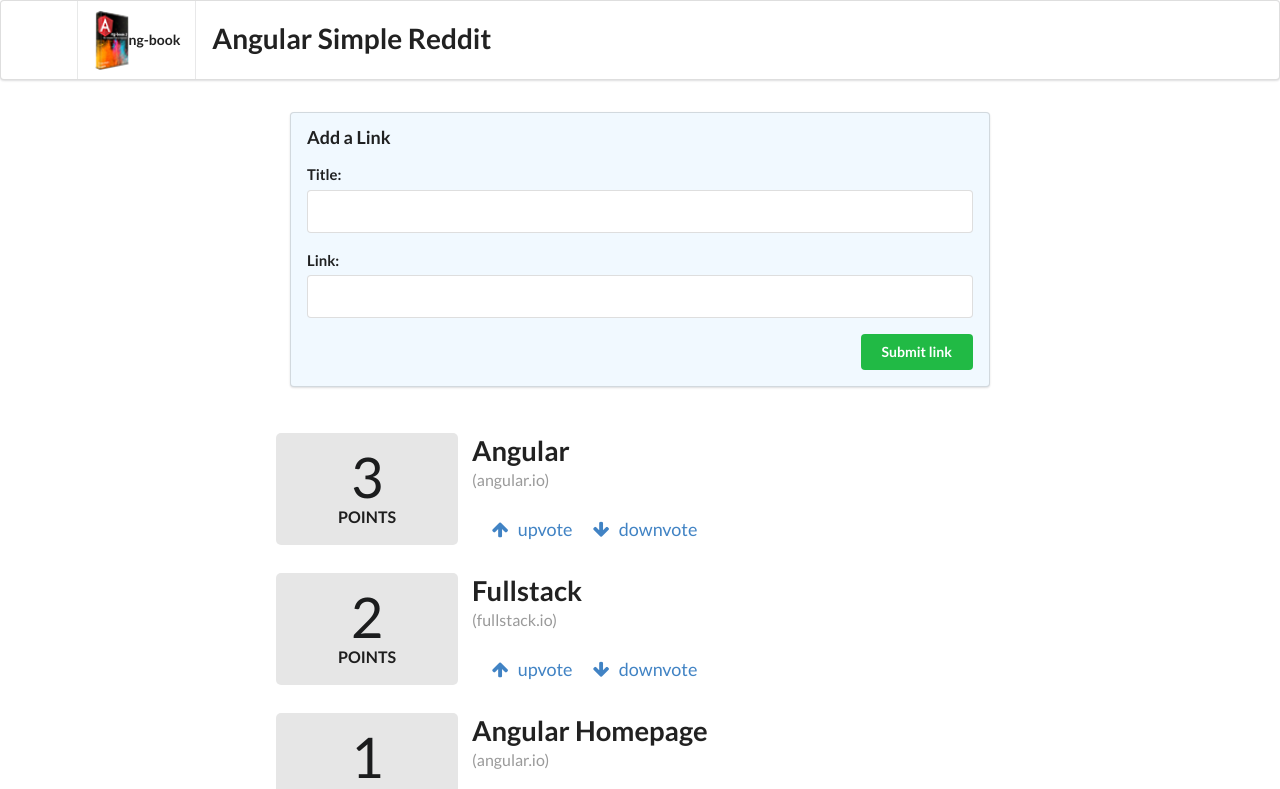
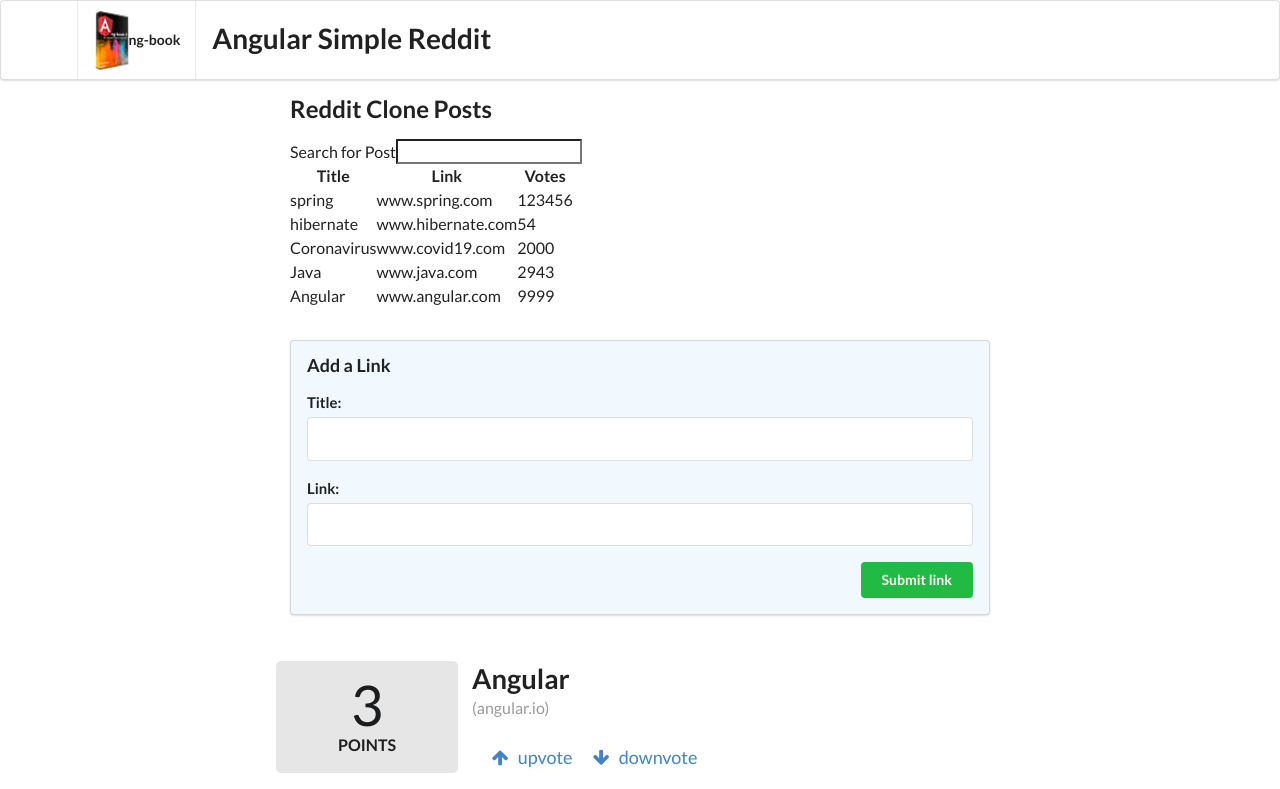
Before and after one commit to starrynights89/angular-reddit, an Angular app: page /posts in a window 1280 px wide. Shown: the top 789 px of the page. Built offline with nearby package versions, Linux system fonts and the light colour scheme.

Commit message:
search and article list working, needs back end support

```diff
--- a/src/app/app.component.html
+++ b/src/app/app.component.html
@@ -1,4 +1,4 @@
-
+<router-outlet></router-outlet>
 <form class="ui large form segment">
   <h3 class="ui header">Add a Link</h3>
 
@@ -30,5 +30,3 @@
   </app-article>
 </div>
 <!-- end adding here -->
-
-<app-posts></app-posts>>
--- a/src/app/components/posts/posts.component.ts
+++ b/src/app/components/posts/posts.component.ts
@@ -14,11 +14,38 @@
   searchFilter = ``;
 
   postList: Article[];
+  private postListJson = `[
+    {
+      "title": "spring",
+      "link": "www.spring.com",
+      "votes": 123456
+    },
+    {
+      "title": "hibernate",
+      "link": "www.hibernate.com",
+      "votes": 54
+    },
+    {
+      "title": "Coronavirus",
+      "link": "www.covid19.com",
+      "votes": 2000
+    },
+    {
+      "title": "Java",
+      "link": "www.java.com",
+      "votes": 2943
+    },
+    {
+      "title": "Angular",
+      "link": "www.angular.com",
+      "votes": 9999
+    }
+  ]`;
 
   constructor(private postService: PostService) { }
 
   ngOnInit(): void {
-
+    this.postList = JSON.parse(this.postListJson);
     console.log(this.postList);
   }
 
```
